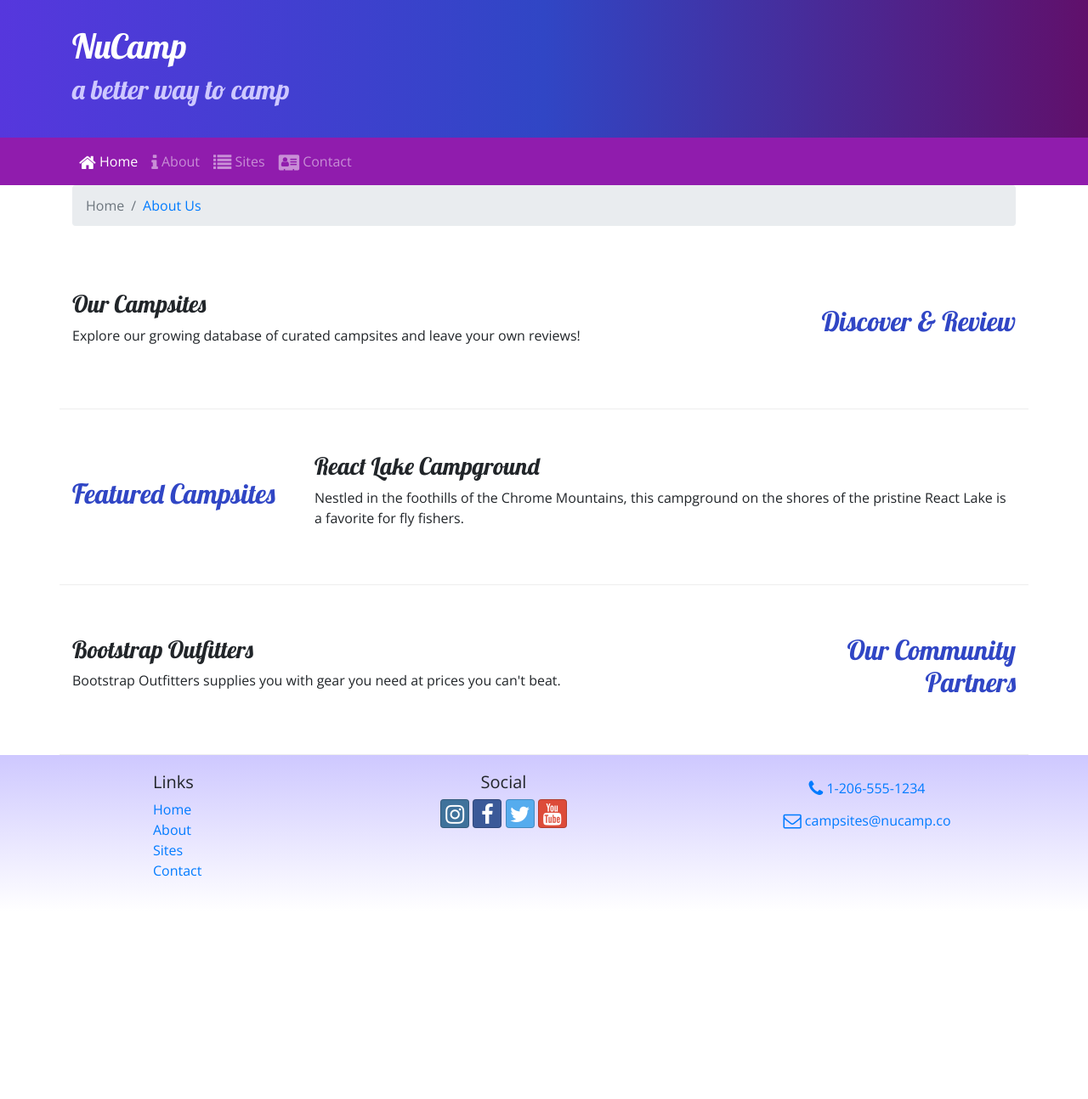
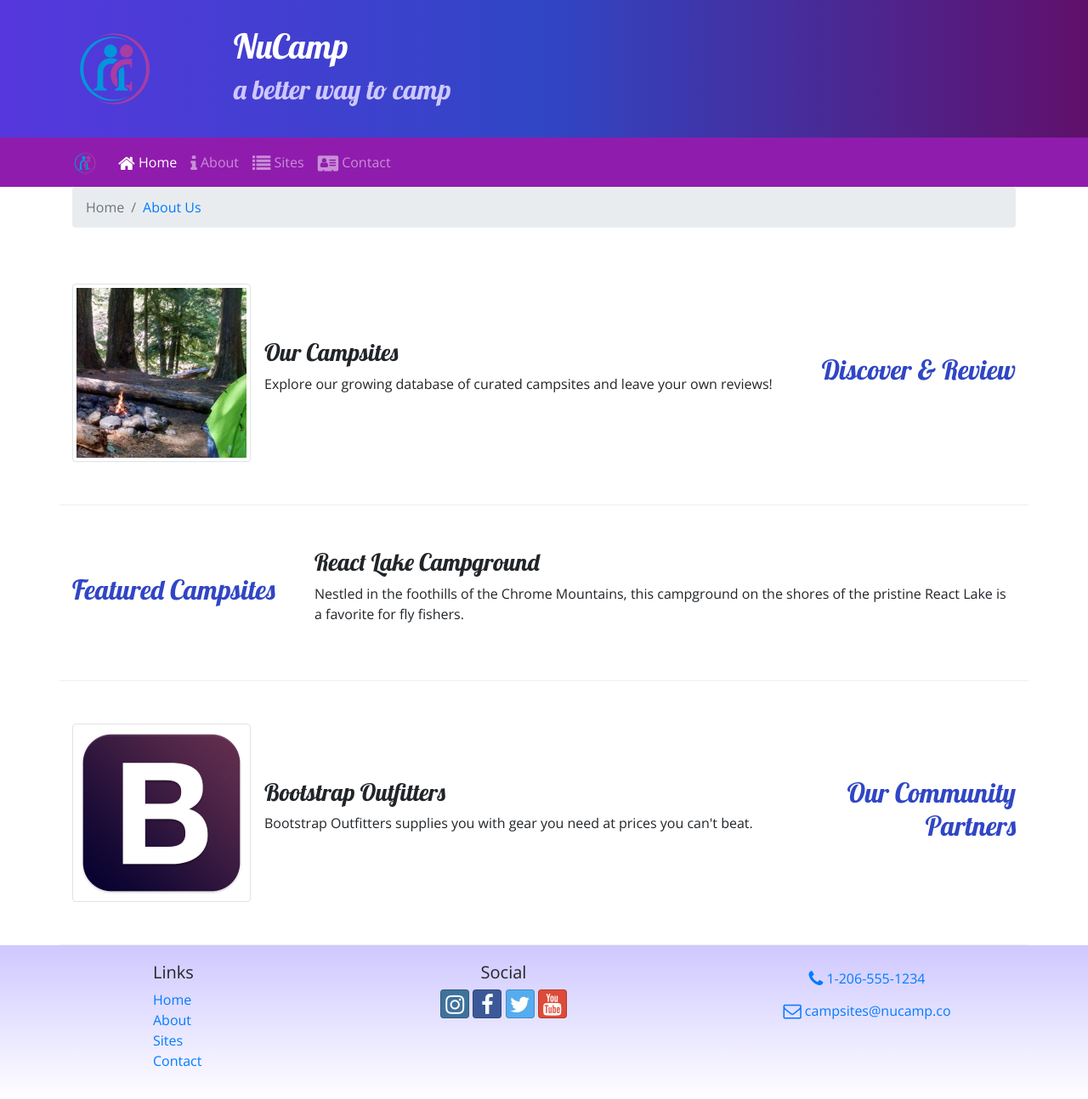
Before and after one commit to fonewiz/first-bootstrap-project, a website: page index.html in a window 1280 px wide. Shown: the whole page at 85% size. Before the commit the page ends 1073 px from the top, so only its background shows below. Drawn offline with nearby package versions, Linux system fonts and the light colour scheme.

Commit message:
Images and Media

```diff
--- a/index.html
+++ b/index.html
@@ -23,6 +23,9 @@
     <header class="jumbotron jumbotron-fluid">
         <div class="container">
             <div class="row">
+                <div class="col-4 col-sm-3 col-md-2 align-self-center">
+                    <img src="img/logo.png" class="img-fluid" />
+                 </div>
                 <div class="col">
                     <h1>NuCamp</h1>
                     <h2>a better way to camp</h2>
@@ -32,7 +35,8 @@
     </header>
     <nav class="navbar navbar-expand-sm navbar-dark sticky-top">
         <div class="container">
-            <button class="navbar-toggler ml-auto" type="button" data-toggle="collapse" data-target="#nucampNavbar">
+            <a class="navbar-brand" href="#"><img src="img/logo.png" height="30" width="30" /></a>
+            <button class="navbar-toggler" type="button" data-toggle="collapse" data-target="#nucampNavbar">
                 <span class="navbar-toggler-icon"></span>
             </button>
             <div class="collapse navbar-collapse" id="nucampNavbar">
@@ -59,8 +63,13 @@
                 <h2 class="text-sm-right">Discover & Review</h2>
             </div>
             <div class="col">
-                <h3>Our Campsites</h3>
-                <p class="d-none d-sm-block">Explore our growing database of curated campsites and leave your own reviews!</p>
+                <div class="media">
+                    <img class="d-flex mr-3 img-thumbnail" src="img/breadcrumb-trail-thumb.jpg" alt="Breadcrumb Trail" />
+                    <div class="media-body align-self-center">
+                        <h3>Our Campsites</h3>
+                    <p class="d-none d-sm-block">Explore our growing database of curated campsites and leave your own reviews!</p>
+                    </div>
+                </div>
             </div>
         </div>
 
@@ -79,8 +88,13 @@
                 <h2 class="text-sm-right">Our Community Partners</h2>
             </div>
             <div class="col">
-                <h3>Bootstrap Outfitters</h3>
-                <p class="d-none d-sm-block">Bootstrap Outfitters supplies you with gear you need at prices you can't beat.</p>
+                <div class="media">
+                    <img class="d-flex mr-3 img-thumbnail" src="img/bootstrap-thumb.png" alt="Bootstrap Outfitters" />
+                    <div class="media-body align-self-center">
+                        <h3>Bootstrap Outfitters</h3>
+                        <p class="d-none d-sm-block">Bootstrap Outfitters supplies you with gear you need at prices you can't beat.</p>
+                    </div>
+                </div>
             </div>
         </div>
     </div>
```
Also changed, not shown: aboutus.html (+5 -2 lines), contactus.html (+5 -2 lines), img/bootstrap-thumb.png (added), img/breadcrumb-trail-thumb.jpg (added), img/breadcrumb-trail.jpg (added), img/chrome-river-thumb.jpg (added), img/chrome-river.jpg (added), img/logo.png (added), img/react-lake-thumb.jpg (added), img/react-lake.jpg (added), 1 other file.
